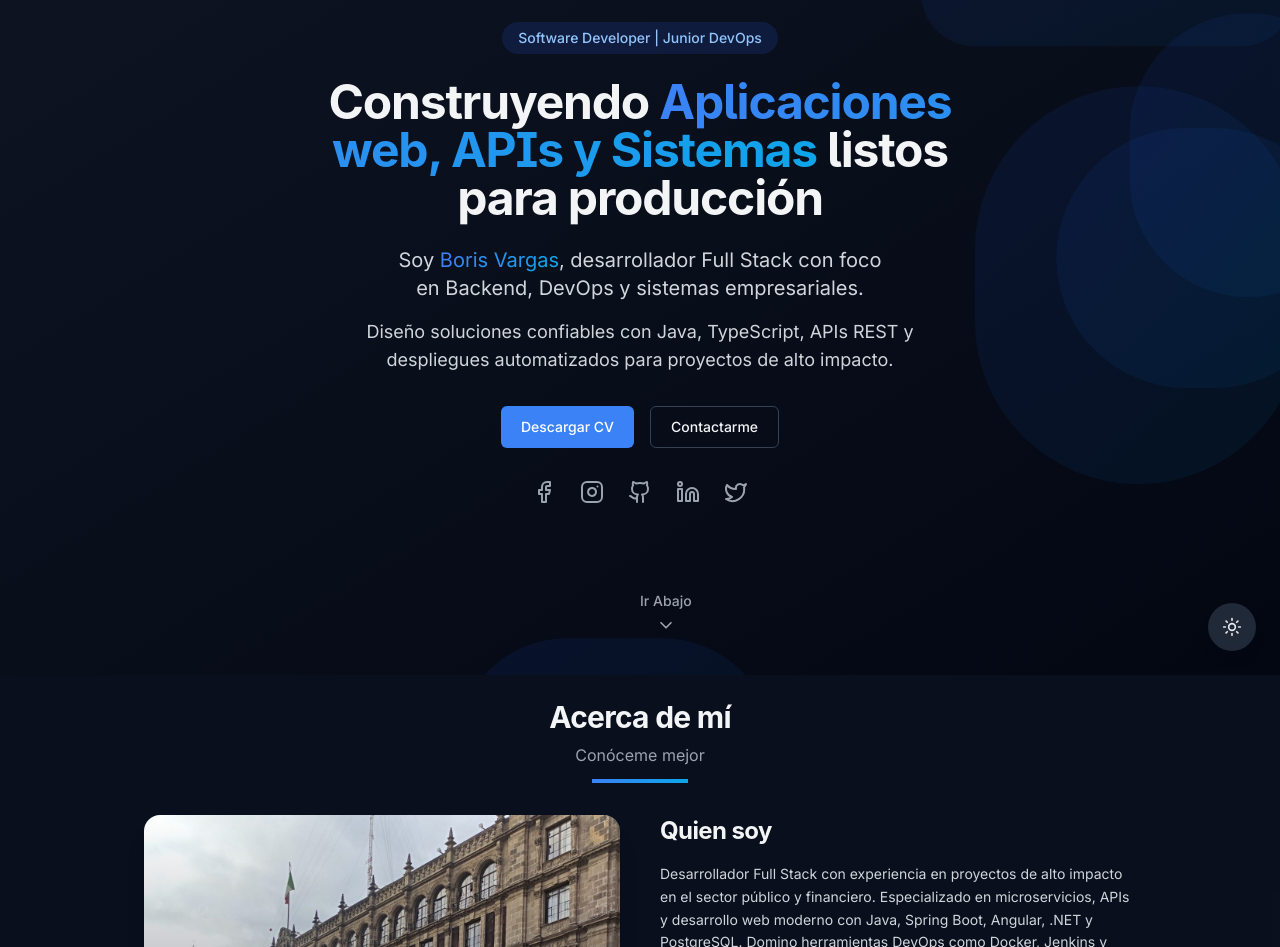
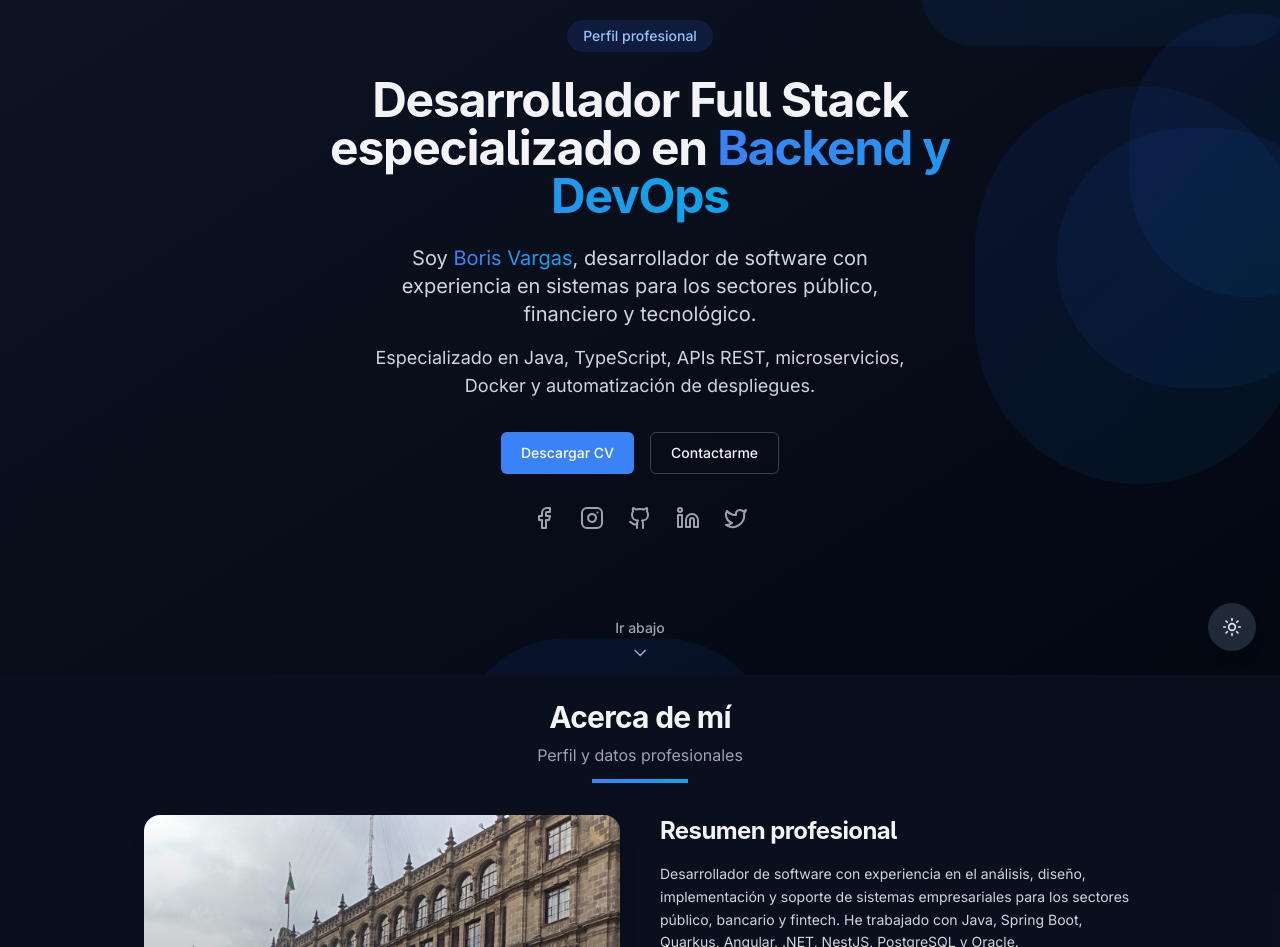
Before and after one commit to borispacex/cv, a React (Vite) app in the folder react/: page / in a window 1280 px wide. Shown: the part 125-1072 px from the top of the page. Built offline with nearby package versions, Linux system fonts and the light colour scheme.

Commit message:
refactor

```diff
--- a/react/src/components/About.tsx
+++ b/react/src/components/About.tsx
@@ -6,8 +6,8 @@ import {AboutData} from "../interfaces/about.type.ts";
 const About = () => {
   const aboutData: AboutData = {
     image: `${import.meta.env.BASE_URL}image/profile.jpg`,
-    description: `Desarrollador Full Stack con experiencia en proyectos de alto impacto en el sector público y financiero. Especializado en microservicios, APIs y desarrollo web moderno con Java, Spring Boot, Angular, .NET y PostgreSQL. Domino herramientas DevOps como Docker, Jenkins y despliegues automatizados.`,
-    bio: `Soy un profesional orientado a resultados, comprometido con la calidad y con la capacidad de adaptar arquitecturas a necesidades reales de negocio. Trabajo de forma colaborativa y siempre busco maximizar la escalabilidad y el rendimiento de cada solución.`,
+    description: `Desarrollador de software con experiencia en el análisis, diseño, implementación y soporte de sistemas empresariales para los sectores público, bancario y fintech. He trabajado con Java, Spring Boot, Quarkus, Angular, .NET, NestJS, PostgreSQL y Oracle.`,
+    bio: `Experiencia en APIs REST, microservicios, integración de servicios y despliegues con Docker, Jenkins y Kubernetes. Me caracterizo por el trabajo colaborativo, la resolución de problemas y la orientación a resultados.`,
     contactInfo: [
       {
         icon: <Mail size={24} />,
@@ -51,7 +51,7 @@ const About = () => {
   return (
     <section id="about" className="about-section section bg-gray-50 dark:bg-gray-900/50 scroll-mt-20 sm:scroll-mt-24">
       <div className="container-custom">
-        <SectionHeading title="Acerca de mí" subtitle="Conóceme mejor" />
+        <SectionHeading title="Acerca de mí" subtitle="Perfil y datos profesionales" />
 
         <div className="about-grid mt-8 grid grid-cols-1 gap-8 lg:grid-cols-2 lg:gap-10">
           <motion.div
@@ -84,7 +84,7 @@ const About = () => {
               variants={fadeInUpVariants}
               custom={2}
             >
-              <h3 className="about-title mb-4 text-2xl font-bold">Quien soy</h3>
+              <h3 className="about-title mb-4 text-2xl font-bold">Resumen profesional</h3>
               <p className="about-description mb-6 leading-relaxed text-gray-700 dark:text-gray-300">
                 {aboutData.description}
               </p>
@@ -133,7 +133,7 @@ const About = () => {
                 whileHover={{ scale: 1.05 }}
                 whileTap={{ scale: 0.95 }}
               >
-                Ponte en contacto
+                Contactarme
               </motion.a>
             </motion.div>
           </div>
--- a/react/src/components/Hero.tsx
+++ b/react/src/components/Hero.tsx
@@ -48,7 +48,7 @@ const Hero = () => {
             transition={{ duration: 0.5 }}
           >
             <span className="inline-block rounded-full bg-primary-100 px-4 py-1.5 text-sm font-medium text-primary-800 dark:bg-primary-900/30 dark:text-primary-300">
-              Software Developer | Junior DevOps
+              Perfil profesional
             </span>
           </motion.div>
 
@@ -58,14 +58,14 @@ const Hero = () => {
             animate={{ opacity: 1, y: 0 }}
             transition={{ duration: 0.7, delay: 0.3 }}
           >
-            Construyendo <span className="text-gradient"> Aplicaciones web, APIs y Sistemas </span> listos para producción
+            Desarrollador Full Stack especializado en <span className="text-gradient">Backend y DevOps</span>
           </motion.h1>
 
           <motion.p
               className="hero-intro text-lg md:text-xl text-gray-700 dark:text-gray-300 max-w-lg mb-4"
               {...fadeUp}
           >
-            Soy <span className="text-gradient">Boris Vargas</span>, desarrollador Full Stack con foco en Backend, DevOps y sistemas empresariales.
+            Soy <span className="text-gradient">Boris Vargas</span>, desarrollador de software con experiencia en sistemas para los sectores público, financiero y tecnológico.
           </motion.p>
 
           <motion.p
@@ -74,7 +74,7 @@ const Hero = () => {
               animate={{ opacity: 1, y: 0 }}
               transition={{ duration: 0.7, delay: 0.2 }}
           >
-            Diseño soluciones confiables con Java, TypeScript, APIs REST y despliegues automatizados para proyectos de alto impacto.
+            Especializado en Java, TypeScript, APIs REST, microservicios, Docker y automatización de despliegues.
           </motion.p>
           <motion.div
             className="hero-actions flex flex-col sm:flex-row flex-wrap gap-4 mb-8"
@@ -164,7 +164,7 @@ const Hero = () => {
 
       <motion.a
         href="#about"
-        className="hero-scroll absolute bottom-8 left-1/2 transform -translate-x-1/2 flex flex-col items-center justify-center text-gray-600 dark:text-gray-400 hover:text-primary-500 dark:hover:text-primary-400"
+        className="hero-scroll absolute bottom-8 left-1/2 flex -translate-x-1/2 transform flex-col items-center justify-center gap-2 text-gray-600 hover:text-primary-500 dark:text-gray-400 dark:hover:text-primary-400"
         initial={{ opacity: 0, y: -10 }}
         animate={{ opacity: 1, y: 0 }}
         transition={{
@@ -178,8 +178,8 @@ const Hero = () => {
           }
         }}
       >
-        <span className="text-sm font-medium mb-2">Ir Abajo</span>
-        <ChevronDown size={20} />
+        <span className="text-sm font-medium leading-none">Ir abajo</span>
+        <ChevronDown size={20} className="shrink-0" aria-hidden="true" />
       </motion.a>
     </section>
   );
--- a/react/src/index.css
+++ b/react/src/index.css
@@ -109,16 +109,16 @@
     .hero-section {
       min-height: 100svh;
       height: 100svh;
-      padding: 4rem 0 2rem;
+      padding: 5rem 0 1.5rem;
     }
 
     .hero-content {
-      transform: translateY(-0.75rem);
+      transform: none;
     }
 
     .hero-badge,
     .hero-title {
-      @apply mb-4;
+      @apply mb-3;
     }
 
     .hero-title {
@@ -128,15 +128,15 @@
     }
 
     .hero-intro {
-      @apply mb-3 text-lg;
+      @apply mb-2 text-lg;
     }
 
     .hero-description {
-      @apply mb-5 text-base;
+      @apply mb-3 text-base;
     }
 
     .hero-actions {
-      @apply mb-5 gap-3;
+      @apply mb-3 gap-3;
     }
 
     .hero-actions .btn {
@@ -144,11 +144,9 @@
     }
 
     .hero-scroll {
-      @apply bottom-3;
-    }
-
-    .hero-scroll span {
-      @apply mb-1;
+      bottom: 0.75rem !important;
+      left: 50% !important;
+      transform: translateX(-50%) !important;
     }
 
     .experience-section {
```
